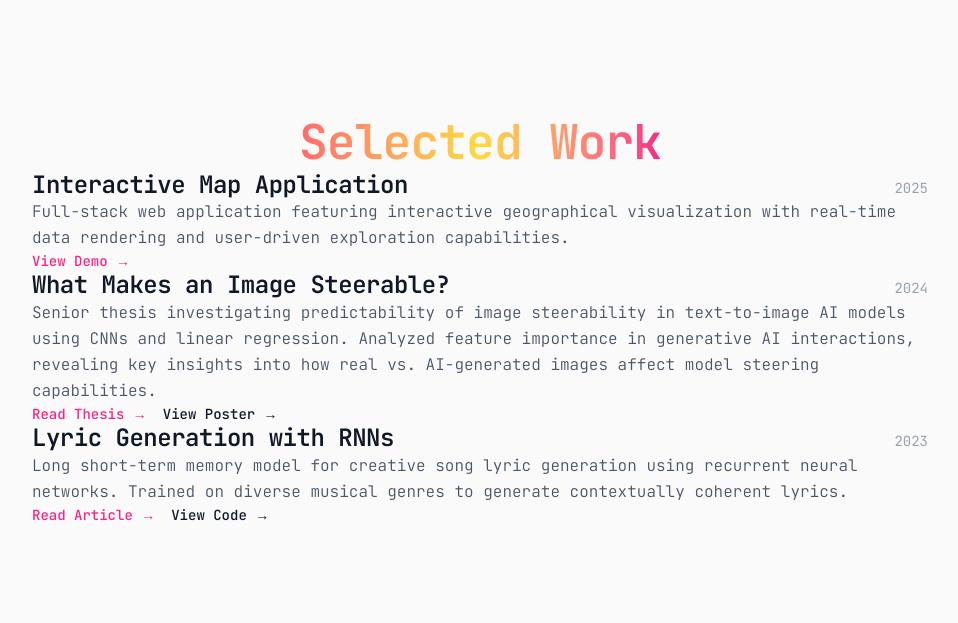
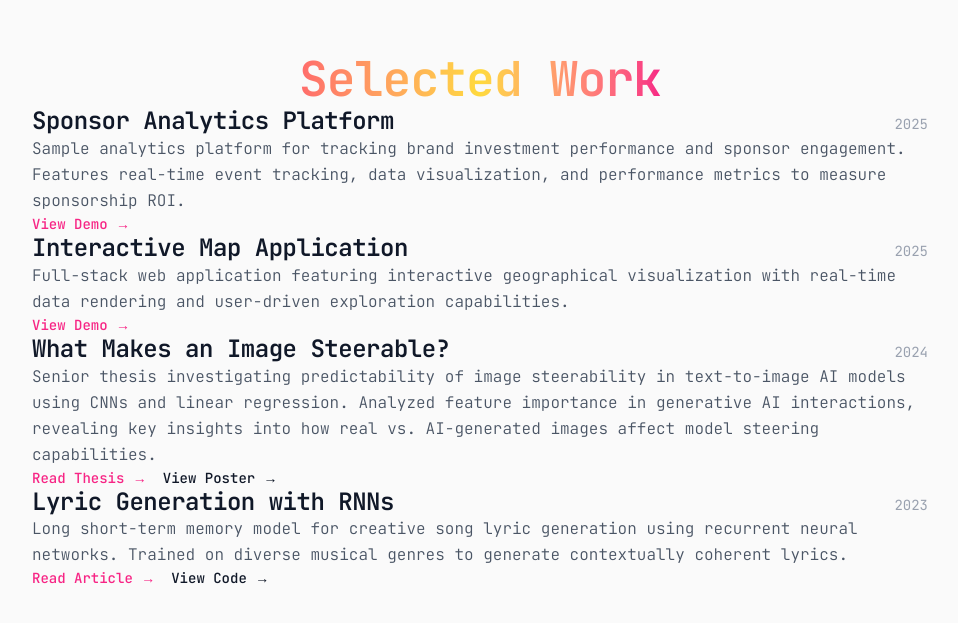
Before and after one commit to paigeblum/website, a Next.js app: page / in a window 1280 px wide. Shown: the part 1681-2304 px from the top of the page, without its empty margins (160-1118 px from the left). Built offline with nearby package versions, Linux system fonts and the light colour scheme.

Commit message:
Add Sponsor Analytics Platform project

```diff
--- a/components/Projects.tsx
+++ b/components/Projects.tsx
@@ -5,6 +5,15 @@ import { useInView } from "framer-motion";
 import { useRef } from "react";
 
 const projects = [
+  {
+    title: "Sponsor Analytics Platform",
+    description: "Sample analytics platform for tracking brand investment performance and sponsor engagement. Features real-time event tracking, data visualization, and performance metrics to measure sponsorship ROI.",
+    year: "2025",
+    tags: ["React", "Analytics", "Data Visualization", "Vercel", "Web Development"],
+    demoLink: "https://sponsor-analytics.vercel.app/#/events",
+    githubLink: null,
+    demoLabel: "View Demo"
+  },
   {
     title: "Interactive Map Application",
     description: "Full-stack web application featuring interactive geographical visualization with real-time data rendering and user-driven exploration capabilities.",
```
